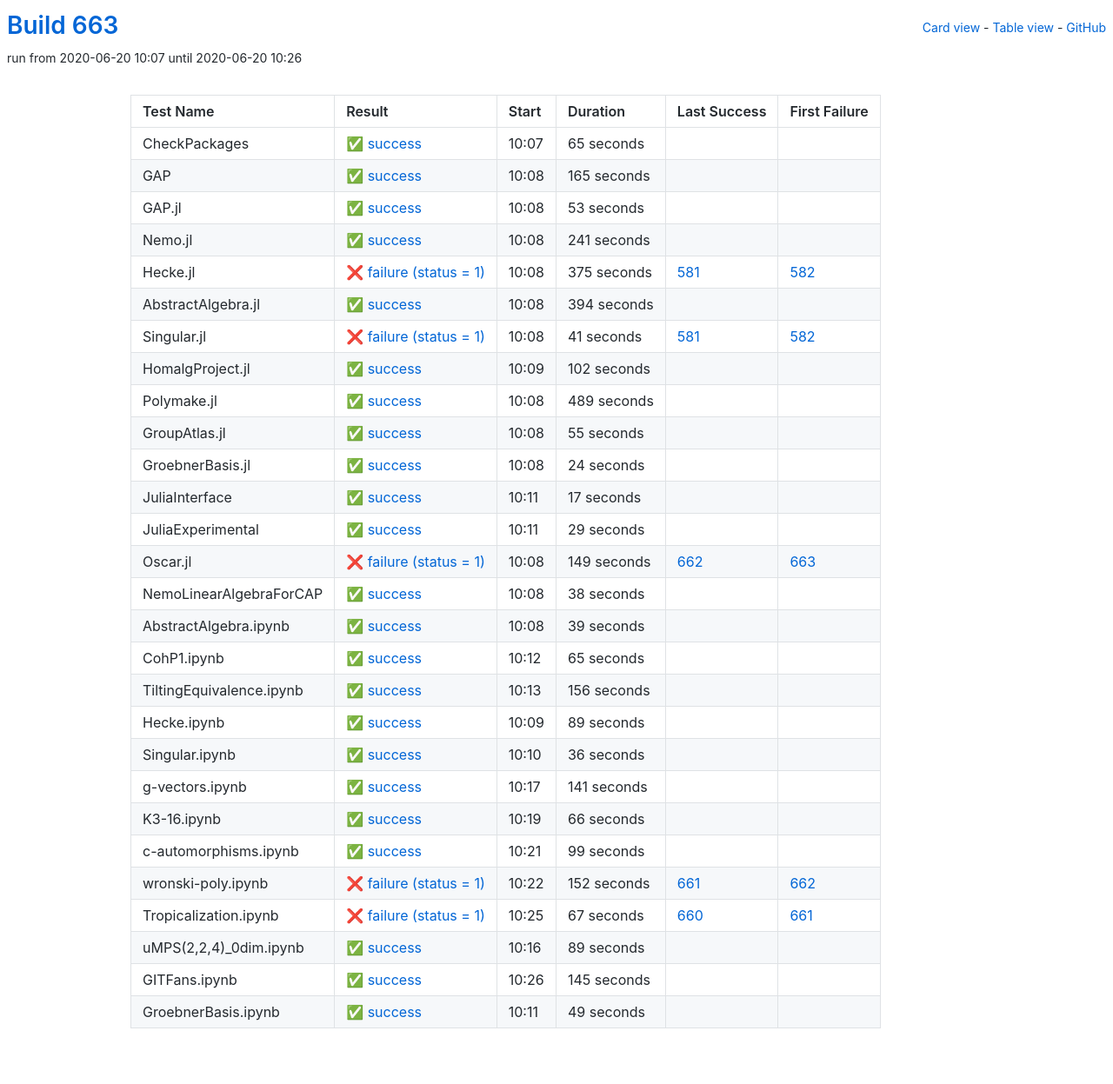
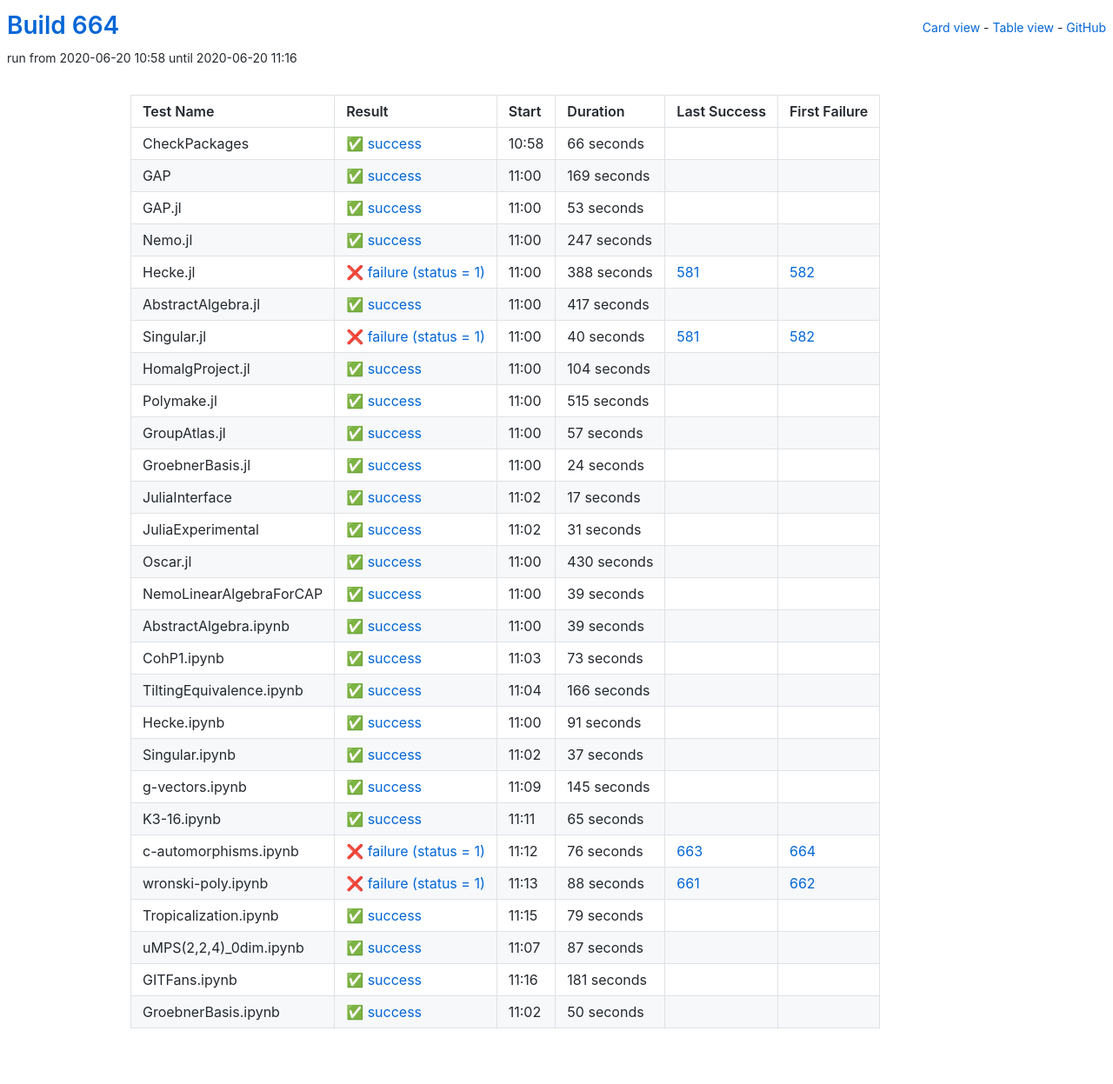
Before and after one commit to oscar-system/oscar-ci-status-1.4, a Jekyll site: the page built from table.html, in a window 1280 px wide. Shown: the whole page at 87% size. Built offline with Jekyll 4.4.1, drawn with Linux system fonts in a browser that asks for light colours.

Commit message:
Build #664

```diff
--- a/_data/ci.yml
+++ b/_data/ci.yml
@@ -1,6 +1,6 @@
 ---
-build: 663
-build_url: https://oscarci.mathematik.uni-kl.de/job/oscar-julia-1.4/663/
+build: 664
+build_url: https://oscarci.mathematik.uni-kl.de/job/oscar-julia-1.4/664/
 job: oscar-julia-1.4
 organization: oscar-system
 repo: oscar-ci-status-1.4
@@ -8,32 +8,32 @@ repourl: https://github.com/oscar-system/oscar-ci-status-1.4
 tests:
 - name: CheckPackages
   id: checkpackages
-  log: https://oscarci.mathematik.uni-kl.de/job/oscar-julia-1.4/663/artifact/logs/build-663/CheckPackages.log
-  start: 2020-06-20 10:07
+  log: https://oscarci.mathematik.uni-kl.de/job/oscar-julia-1.4/664/artifact/logs/build-664/CheckPackages.log
+  start: 2020-06-20 10:58
   success: true
   exitcode: 0
   status: success
-  duration: 65
+  duration: 66
   last_success: false
   last_success_url:
   first_failure: false
   first_failure_url:
 - name: GAP
   id: gap
-  log: https://oscarci.mathematik.uni-kl.de/job/oscar-julia-1.4/663/artifact/logs/build-663/GAP.log
-  start: 2020-06-20 10:08
+  log: https://oscarci.mathematik.uni-kl.de/job/oscar-julia-1.4/664/artifact/logs/build-664/GAP.log
+  start: 2020-06-20 11:00
   success: true
   exitcode: 0
   status: success
-  duration: 165
+  duration: 169
   last_success: false
   last_success_url:
   first_failure: false
   first_failure_url:
 - name: GAP.jl
   id: gap-jl
-  log: https://oscarci.mathematik.uni-kl.de/job/oscar-julia-1.4/663/artifact/logs/build-663/GAP.jl.log
-  start: 2020-06-20 10:08
+  log: https://oscarci.mathematik.uni-kl.de/job/oscar-julia-1.4/664/artifact/logs/build-664/GAP.jl.log
+  start: 2020-06-20 11:00
   success: true
   exitcode: 0
   status: success
@@ -44,92 +44,92 @@ tests:
   first_failure_url:
 - name: Nemo.jl
   id: nemo-jl
-  log: https://oscarci.mathematik.uni-kl.de/job/oscar-julia-1.4/663/artifact/logs/build-663/Nemo.jl.log
-  start: 2020-06-20 10:08
+  log: https://oscarci.mathematik.uni-kl.de/job/oscar-julia-1.4/664/artifact/logs/build-664/Nemo.jl.log
+  start: 2020-06-20 11:00
   success: true
   exitcode: 0
   status: success
-  duration: 241
+  duration: 247
   last_success: false
   last_success_url:
   first_failure: false
   first_failure_url:
 - name: Hecke.jl
   id: hecke-jl
-  log: https://oscarci.mathematik.uni-kl.de/job/oscar-julia-1.4/663/artifact/logs/build-663/Hecke.jl.log
-  start: 2020-06-20 10:08
+  log: https://oscarci.mathematik.uni-kl.de/job/oscar-julia-1.4/664/artifact/logs/build-664/Hecke.jl.log
+  start: 2020-06-20 11:00
   success: false
   exitcode: 1
   status: failure
-  duration: 375
+  duration: 388
   last_success: 581
   last_success_url: https://oscarci.mathematik.uni-kl.de/job/oscar-julia-1.4/581/
   first_failure: 582
   first_failure_url: https://oscarci.mathematik.uni-kl.de/job/oscar-julia-1.4/582/
 - name: AbstractAlgebra.jl
   id: abstractalgebra-jl
-  log: https://oscarci.mathematik.uni-kl.de/job/oscar-julia-1.4/663/artifact/logs/build-663/AbstractAlgebra.jl.log
-  start: 2020-06-20 10:08
+  log: https://oscarci.mathematik.uni-kl.de/job/oscar-julia-1.4/664/artifact/logs/build-664/AbstractAlgebra.jl.log
+  start: 2020-06-20 11:00
   success: true
   exitcode: 0
   status: success
-  duration: 394
+  duration: 417
   last_success: false
   last_success_url:
   first_failure: false
   first_failure_url:
 - name: Singular.jl
   id: singular-jl
-  log: https://oscarci.mathematik.uni-kl.de/job/oscar-julia-1.4/663/artifact/logs/build-663/Singular.jl.log
-  start: 2020-06-20 10:08
+  log: https://oscarci.mathematik.uni-kl.de/job/oscar-julia-1.4/664/artifact/logs/build-664/Singular.jl.log
+  start: 2020-06-20 11:00
   success: false
   exitcode: 1
   status: failure
-  duration: 41
+  duration: 40
   last_success: 581
   last_success_url: https://oscarci.mathematik.uni-kl.de/job/oscar-julia-1.4/581/
   first_failure: 582
   first_failure_url: https://oscarci.mathematik.uni-kl.de/job/oscar-julia-1.4/582/
 - name: HomalgProject.jl
   id: homalgproject-jl
-  log: https://oscarci.mathematik.uni-kl.de/job/oscar-julia-1.4/663/artifact/logs/build-663/HomalgProject.jl.log
-  start: 2020-06-20 10:09
+  log: https://oscarci.mathematik.uni-kl.de/job/oscar-julia-1.4/664/artifact/logs/build-664/HomalgProject.jl.log
+  start: 2020-06-20 11:00
   success: true
   exitcode: 0
   status: success
-  duration: 102
+  duration: 104
   last_success: false
   last_success_url:
   first_failure: false
   first_failure_url:
 - name: Polymake.jl
   id: polymake-jl
-  log: https://oscarci.mathematik.uni-kl.de/job/oscar-julia-1.4/663/artifact/logs/build-663/Polymake.jl.log
-  start: 2020-06-20 10:08
+  log: https://oscarci.mathematik.uni-kl.de/job/oscar-julia-1.4/664/artifact/logs/build-664/Polymake.jl.log
+  start: 2020-06-20 11:00
   success: true
   exitcode: 0
   status: success
-  duration: 489
+  duration: 515
   last_success: false
   last_success_url:
   first_failure: false
   first_failure_url:
 - name: GroupAtlas.jl
   id: groupatlas-jl
-  log: https://oscarci.mathematik.uni-kl.de/job/oscar-julia-1.4/663/artifact/logs/build-663/GroupAtlas.jl.log
-  start: 2020-06-20 10:08
+  log: https://oscarci.mathematik.uni-kl.de/job/oscar-julia-1.4/664/artifact/logs/build-664/GroupAtlas.jl.log
+  start: 2020-06-20 11:00
   success: true
   exitcode: 0
   status: success
-  duration: 55
+  duration: 57
   last_success: false
   last_success_url:
   first_failure: false
   first_failure_url:
 - name: GroebnerBasis.jl
   id: groebnerbasis-jl
-  log: https://oscarci.mathematik.uni-kl.de/job/oscar-julia-1.4/663/artifact/logs/build-663/GroebnerBasis.jl.log
-  start: 2020-06-20 10:08
+  log: https://oscarci.mathematik.uni-kl.de/job/oscar-julia-1.4/664/artifact/logs/build-664/GroebnerBasis.jl.log
+  start: 2020-06-20 11:00
   success: true
   exitcode: 0
   status: success
@@ -140,8 +140,8 @@ tests:
   first_failure_url:
 - name: JuliaInterface
   id: juliainterface
-  log: https://oscarci.mathematik.uni-kl.de/job/oscar-julia-1.4/663/artifact/logs/build-663/JuliaInterface.log
-  start: 2020-06-20 10:11
+  log: https://oscarci.mathematik.uni-kl.de/job/oscar-julia-1.4/664/artifact/logs/build-664/JuliaInterface.log
+  start: 2020-06-20 11:02
   success: true
   exitcode: 0
   status: success
@@ -152,44 +152,44 @@ tests:
   first_failure_url:
 - name: JuliaExperimental
   id: juliaexperimental
-  log: https://oscarci.mathematik.uni-kl.de/job/oscar-julia-1.4/663/artifact/logs/build-663/JuliaExperimental.log
-  start: 2020-06-20 10:11
+  log: https://oscarci.mathematik.uni-kl.de/job/oscar-julia-1.4/664/artifact/logs/build-664/JuliaExperimental.log
+  start: 2020-06-20 11:02
   success: true
   exitcode: 0
   status: success
-  duration: 29
+  duration: 31
   last_success: false
   last_success_url:
   first_failure: false
   first_failure_url:
 - name: Oscar.jl
   id: oscar-jl
-  log: https://oscarci.mathematik.uni-kl.de/job/oscar-julia-1.4/663/artifact/logs/build-663/Oscar.jl.log
-  start: 2020-06-20 10:08
-  success: false
-  exitcode: 1
-  status: failure
-  duration: 149
-  last_success: 662
-  last_success_url: https://oscarci.mathematik.uni-kl.de/job/oscar-julia-1.4/662/
-  first_failure: 663
-  first_failure_url: https://oscarci.mathematik.uni-kl.de/job/oscar-julia-1.4/663/
-- name: NemoLinearAlgebraForCAP
-  id: nemolinearalgebraforcap
-  log: https://oscarci.mathematik.uni-kl.de/job/oscar-julia-1.4/663/artifact/logs/build-663/NemoLinearAlgebraForCAP.log
-  start: 2020-06-20 10:08
+  log: https://oscarci.mathematik.uni-kl.de/job/oscar-julia-1.4/664/artifact/logs/build-664/Oscar.jl.log
+  start: 2020-06-20 11:00
   success: true
   exitcode: 0
   status: success
-  duration: 38
+  duration: 430
+  last_success: false
+  last_success_url:
+  first_failure: false
+  first_failure_url:
+- name: NemoLinearAlgebraForCAP
+  id: nemolinearalgebraforcap
+  log: https://oscarci.mathematik.uni-kl.de/job/oscar-julia-1.4/664/artifact/logs/build-664/NemoLinearAlgebraForCAP.log
+  start: 2020-06-20 11:00
+  success: true
+  exitcode: 0
+  status: success
+  duration: 39
   last_success: false
   last_success_url:
   first_failure: false
   first_failure_url:
 - name: AbstractAlgebra.ipynb
   id: abstractalgebra-ipynb
-  log: https://oscarci.mathematik.uni-kl.de/job/oscar-julia-1.4/663/artifact/logs/build-663/AbstractAlgebra.ipynb.log
-  start: 2020-06-20 10:08
+  log: https://oscarci.mathematik.uni-kl.de/job/oscar-julia-1.4/664/artifact/logs/build-664/AbstractAlgebra.ipynb.log
+  start: 2020-06-20 11:00
   success: true
   exitcode: 0
   status: success
@@ -200,8 +200,68 @@ tests:
   first_failure_url:
 - name: CohP1.ipynb
   id: cohp1-ipynb
-  log: https://oscarci.mathematik.uni-kl.de/job/oscar-julia-1.4/663/artifact/logs/build-663/CohP1.ipynb.log
-  start: 2020-06-20 10:12
+  log: https://oscarci.mathematik.uni-kl.de/job/oscar-julia-1.4/664/artifact/logs/build-664/CohP1.ipynb.log
+  start: 2020-06-20 11:03
+  success: true
+  exitcode: 0
+  status: success
+  duration: 73
+  last_success: false
+  last_success_url:
+  first_failure: false
+  first_failure_url:
+- name: TiltingEquivalence.ipynb
+  id: tiltingequivalence-ipynb
+  log: https://oscarci.mathematik.uni-kl.de/job/oscar-julia-1.4/664/artifact/logs/build-664/TiltingEquivalence.ipynb.log
+  start: 2020-06-20 11:04
+  success: true
+  exitcode: 0
+  status: success
+  duration: 166
+  last_success: false
+  last_success_url:
+  first_failure: false
+  first_failure_url:
+- name: Hecke.ipynb
+  id: hecke-ipynb
+  log: https://oscarci.mathematik.uni-kl.de/job/oscar-julia-1.4/664/artifact/logs/build-664/Hecke.ipynb.log
+  start: 2020-06-20 11:00
+  success: true
+  exitcode: 0
+  status: success
+  duration: 91
+  last_success: false
+  last_success_url:
+  first_failure: false
+  first_failure_url:
+- name: Singular.ipynb
+  id: singular-ipynb
+  log: https://oscarci.mathematik.uni-kl.de/job/oscar-julia-1.4/664/artifact/logs/build-664/Singular.ipynb.log
+  start: 2020-06-20 11:02
+  success: true
+  exitcode: 0
+  status: success
+  duration: 37
+  last_success: false
+  last_success_url:
+  first_failure: false
+  first_failure_url:
+- name: g-vectors.ipynb
+  id: g-vectors-ipynb
+  log: https://oscarci.mathematik.uni-kl.de/job/oscar-julia-1.4/664/artifact/logs/build-664/g-vectors.ipynb.log
+  start: 2020-06-20 11:09
+  success: true
+  exitcode: 0
+  status: success
+  duration: 145
+  last_success: false
+  last_success_url:
+  first_failure: false
+  first_failure_url:
+- name: K3-16.ipynb
+  id: k3-16-ipynb
+  log: https://oscarci.mathematik.uni-kl.de/job/oscar-julia-1.4/664/artifact/logs/build-664/K3-16.ipynb.log
+  start: 2020-06-20 11:11
   success: true
   exitcode: 0
   status: success
@@ -210,134 +270,74 @@ tests:
   last_success_url:
   first_failure: false
   first_failure_url:
-- name: TiltingEquivalence.ipynb
-  id: tiltingequivalence-ipynb
-  log: https://oscarci.mathematik.uni-kl.de/job/oscar-julia-1.4/663/artifact/logs/build-663/TiltingEquivalence.ipynb.log
-  start: 2020-06-20 10:13
-  success: true
-  exitcode: 0
-  status: success
-  duration: 156
-  last_success: false
-  last_success_url:
-  first_failure: false
-  first_failure_url:
-- name: Hecke.ipynb
-  id: hecke-ipynb
-  log: https://oscarci.mathematik.uni-kl.de/job/oscar-julia-1.4/663/artifact/logs/build-663/Hecke.ipynb.log
-  start: 2020-06-20 10:09
-  success: true
-  exitcode: 0
-  status: success
-  duration: 89
-  last_success: false
-  last_success_url:
-  first_failure: false
-  first_failure_url:
-- name: Singular.ipynb
-  id: singular-ipynb
-  log: https://oscarci.mathematik.uni-kl.de/job/oscar-julia-1.4/663/artifact/logs/build-663/Singular.ipynb.log
-  start: 2020-06-20 10:10
-  success: true
-  exitcode: 0
-  status: success
-  duration: 36
-  last_success: false
-  last_success_url:
-  first_failure: false
-  first_failure_url:
-- name: g-vectors.ipynb
-  id: g-vectors-ipynb
-  log: https://oscarci.mathematik.uni-kl.de/job/oscar-julia-1.4/663/artifact/logs/build-663/g-vectors.ipynb.log
-  start: 2020-06-20 10:17
-  success: true
-  exitcode: 0
-  status: success
-  duration: 141
-  last_success: false
-  last_success_url:
-  first_failure: false
-  first_failure_url:
-- name: K3-16.ipynb
-  id: k3-16-ipynb
-  log: https://oscarci.mathematik.uni-kl.de/job/oscar-julia-1.4/663/artifact/logs/build-663/K3-16.ipynb.log
-  start: 2020-06-20 10:19
-  success: true
-  exitcode: 0
-  status: success
-  duration: 66
-  last_success: false
-  last_success_url:
-  first_failure: false
-  first_failure_url:
 - name: c-automorphisms.ipynb
   id: c-automorphisms-ipynb
-  log: https://oscarci.mathematik.uni-kl.de/job/oscar-julia-1.4/663/artifact/logs/build-663/c-automorphisms.ipynb.log
-  start: 2020-06-20 10:21
-  success: true
-  exitcode: 0
-  status: success
-  duration: 99
-  last_success: false
-  last_success_url:
-  first_failure: false
-  first_failure_url:
-- name: wronski-poly.ipynb
-  id: wronski-poly-ipynb
-  log: https://oscarci.mathematik.uni-kl.de/job/oscar-julia-1.4/663/artifact/logs/build-663/wronski-poly.ipynb.log
-  start: 2020-06-20 10:22
+  log: https://oscarci.mathematik.uni-kl.de/job/oscar-julia-1.4/664/artifact/logs/build-664/c-automorphisms.ipynb.log
+  start: 2020-06-20 11:12
   success: false
   exitcode: 1
   status: failure
-  duration: 152
+  duration: 76
+  last_success: 663
+  last_success_url: https://oscarci.mathematik.uni-kl.de/job/oscar-julia-1.4/663/
+  first_failure: 664
+  first_failure_url: https://oscarci.mathematik.uni-kl.de/job/oscar-julia-1.4/664/
+- name: wronski-poly.ipynb
+  id: wronski-poly-ipynb
+  log: https://oscarci.mathematik.uni-kl.de/job/oscar-julia-1.4/664/artifact/logs/build-664/wronski-poly.ipynb.log
+  start: 2020-06-20 11:13
+  success: false
+  exitcode: 1
+  status: failure
+  duration: 88
   last_success: 661
   last_success_url: https://oscarci.mathematik.uni-kl.de/job/oscar-julia-1.4/661/
   first_failure: 662
   first_failure_url: https://oscarci.mathematik.uni-kl.de/job/oscar-julia-1.4/662/
 - name: Tropicalization.ipynb
   id: tropicalization-ipynb
-  log: https://oscarci.mathematik.uni-kl.de/job/oscar-julia-1.4/663/artifact/logs/build-663/Tropicalization.ipynb.log
-  start: 2020-06-20 10:25
-  success: false
-  exitcode: 1
-  status: failure
-  duration: 67
-  last_success: 660
-  last_success_url: https://oscarci.mathematik.uni-kl.de/job/oscar-julia-1.4/660/
-  first_failure: 661
-  first_failure_url: https://oscarci.mathematik.uni-kl.de/job/oscar-julia-1.4/661/
-- name: uMPS(2,2,4)_0dim.ipynb
-  id: umps-2-2-4-0dim-ipynb
-  log: https://oscarci.mathematik.uni-kl.de/job/oscar-julia-1.4/663/artifact/logs/build-663/uMPS-2-2-4-_0dim.ipynb.log
-  start: 2020-06-20 10:16
+  log: https://oscarci.mathematik.uni-kl.de/job/oscar-julia-1.4/664/artifact/logs/build-664/Tropicalization.ipynb.log
+  start: 2020-06-20 11:15
   success: true
   exitcode: 0
   status: success
-  duration: 89
+  duration: 79
+  last_success: false
+  last_success_url:
+  first_failure: false
+  first_failure_url:
+- name: uMPS(2,2,4)_0dim.ipynb
+  id: umps-2-2-4-0dim-ipynb
+  log: https://oscarci.mathematik.uni-kl.de/job/oscar-julia-1.4/664/artifact/logs/build-664/uMPS-2-2-4-_0dim.ipynb.log
+  start: 2020-06-20 11:07
+  success: true
+  exitcode: 0
+  status: success
+  duration: 87
   last_success: false
   last_success_url:
   first_failure: false
   first_failure_url:
 - name: GITFans.ipynb
   id: gitfans-ipynb
-  log: https://oscarci.mathematik.uni-kl.de/job/oscar-julia-1.4/663/artifact/logs/build-663/GITFans.ipynb.log
-  start: 2020-06-20 10:26
+  log: https://oscarci.mathematik.uni-kl.de/job/oscar-julia-1.4/664/artifact/logs/build-664/GITFans.ipynb.log
+  start: 2020-06-20 11:16
   success: true
   exitcode: 0
   status: success
-  duration: 145
+  duration: 181
   last_success: false
   last_success_url:
   first_failure: false
   first_failure_url:
 - name: GroebnerBasis.ipynb
   id: groebnerbasis-ipynb
-  log: https://oscarci.mathematik.uni-kl.de/job/oscar-julia-1.4/663/artifact/logs/build-663/GroebnerBasis.ipynb.log
-  start: 2020-06-20 10:11
+  log: https://oscarci.mathematik.uni-kl.de/job/oscar-julia-1.4/664/artifact/logs/build-664/GroebnerBasis.ipynb.log
+  start: 2020-06-20 11:02
   success: true
   exitcode: 0
   status: success
-  duration: 49
+  duration: 50
   last_success: false
   last_success_url:
   first_failure: false
```
Also changed, not shown: README.md.
